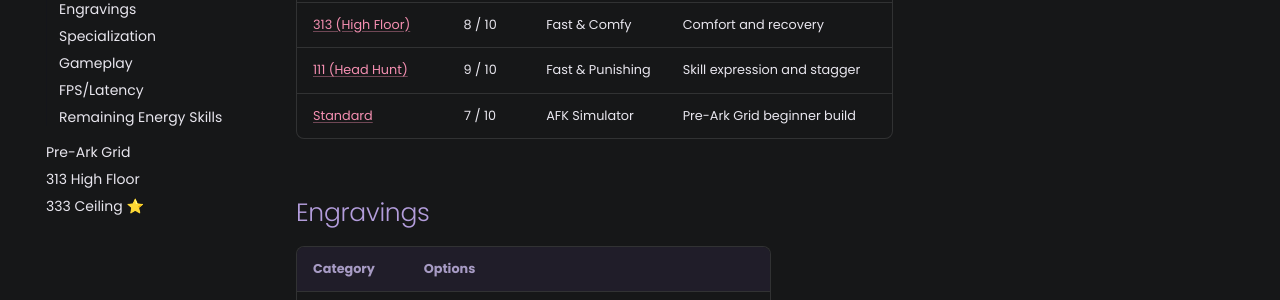
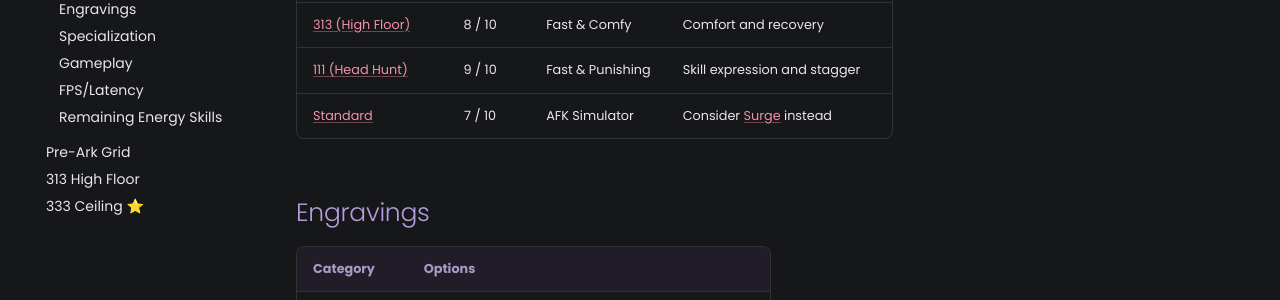
Before and after one commit to interlockme/deathblade, an MkDocs documentation site: the page built from docs/remaining-energy/essentials.md, in a window 1280 px wide and 900 px high, scrolled down 644 px. Shown: the part 153-453 px from the top of the window. Built offline with MkDocs 1.6.1 and Material for MkDocs 9.7.7, drawn with Linux system fonts in a browser that asks for light colours.

Commit message:
consider surge

```diff
--- a/docs/remaining-energy/essentials.md
+++ b/docs/remaining-energy/essentials.md
@@ -32,7 +32,7 @@
 | [333 (Ceiling)](333-ceiling.md) ⭐ | 8.5 / 10 | Skill Reset | Well-rounded damage ceiling |
 | [313 (High Floor)](313-high-floor.md) | 8 / 10 | Fast & Comfy | Comfort and recovery |
 | [111 (Head Hunt)](https://lostark-nexus-archive.pages.dev/guides/deathblade/) | 9 / 10 | Fast & Punishing | Skill expression and stagger |
-| [Standard](https://lostark-nexus-archive.pages.dev/guides/deathblade/) | 7 / 10 | AFK Simulator | Pre-Ark Grid beginner build |
+| [Standard](https://lostark-nexus-archive.pages.dev/guides/deathblade/) | 7 / 10 | AFK Simulator | Consider [Surge](../surge/essentials.md) instead |
 
 ## Engravings
 
```
Also changed, not shown: docs/remaining-energy/pre-ark-grid.md (+2 -0 lines).
